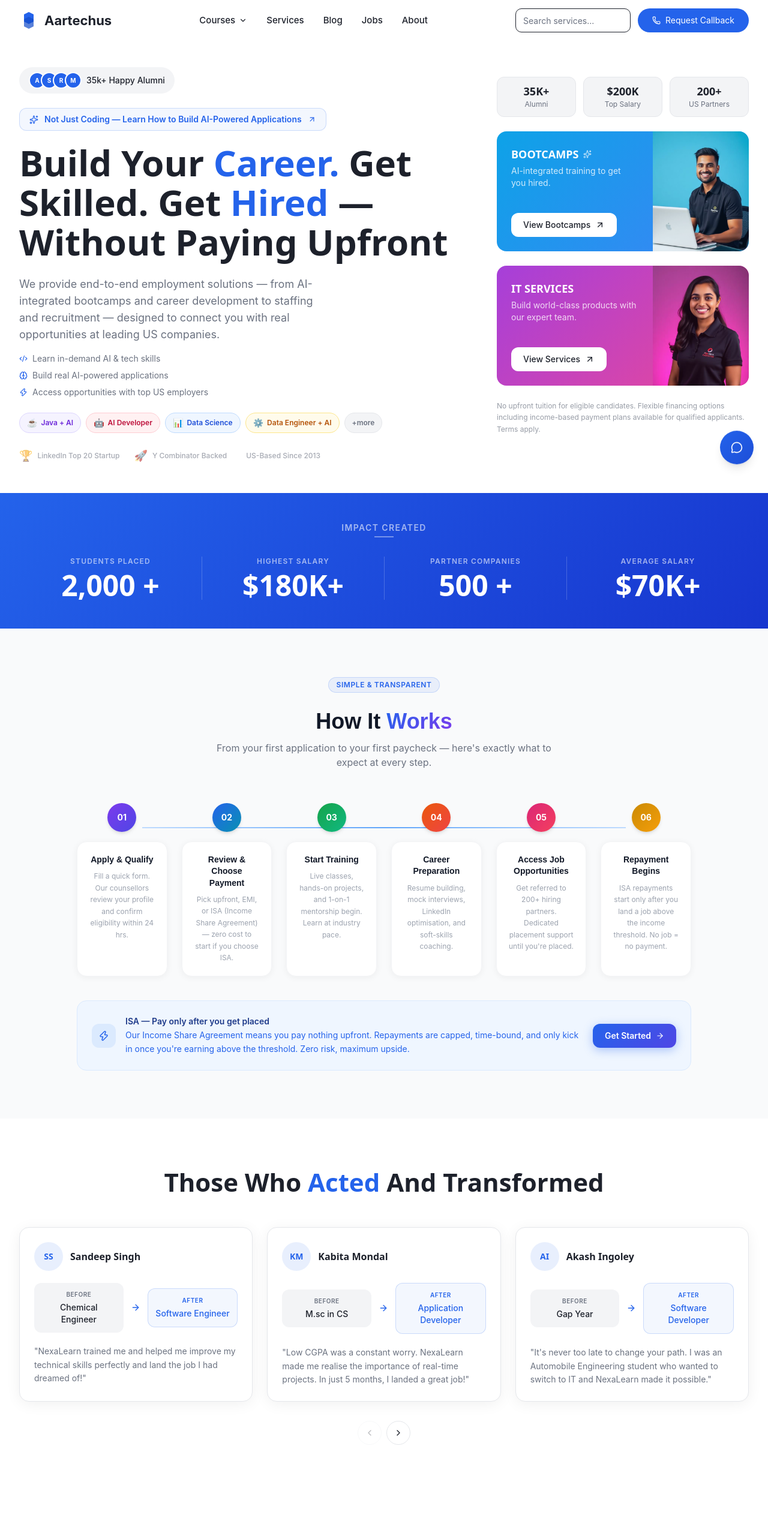
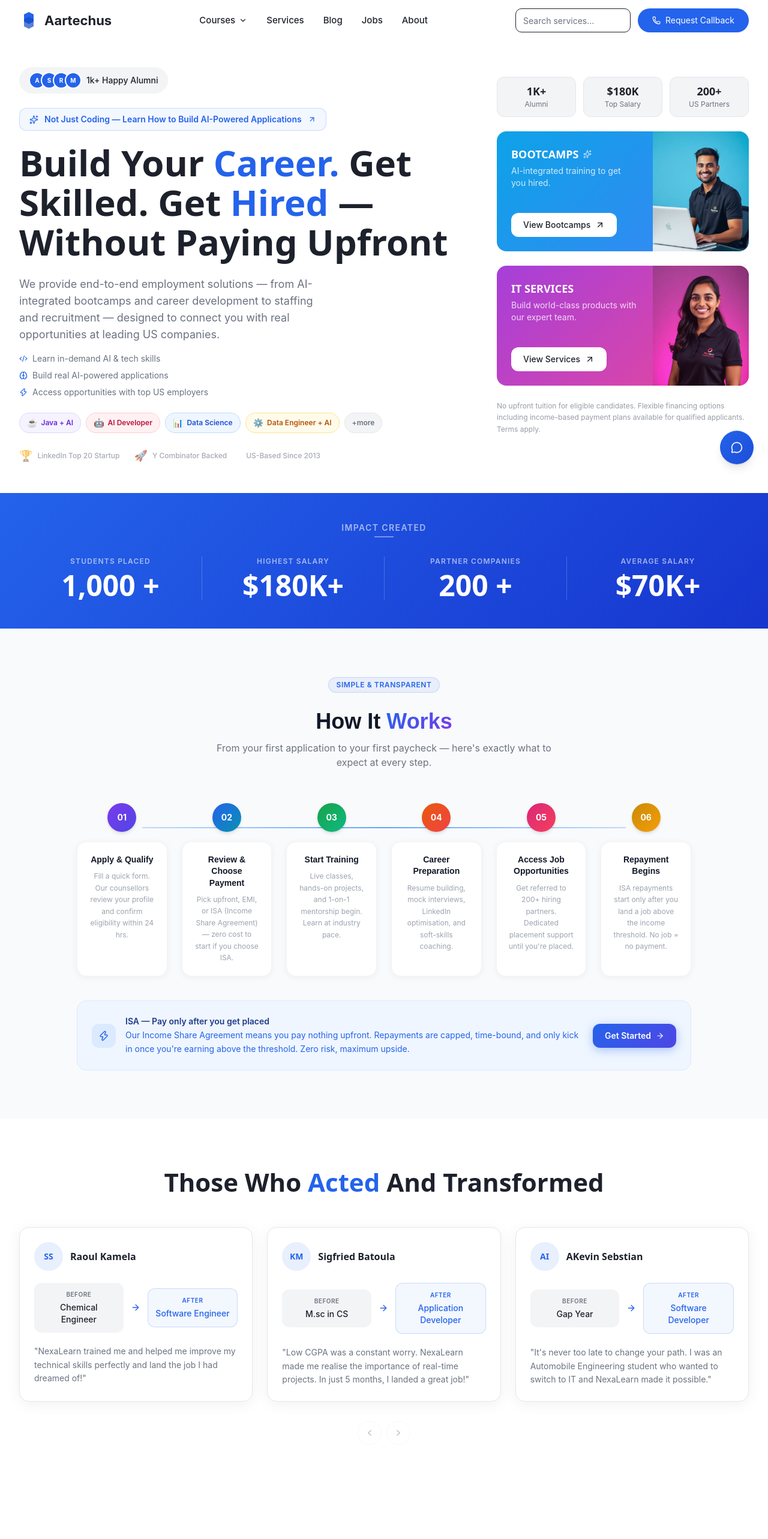
Before and after one commit to rjtbst/aartechus, a Next.js app: page / in a window 1280 px wide. Shown: the top 2566 px of the page at 60% size. Built offline with nearby package versions, Linux system fonts and the light colour scheme.

Commit message:
fix_numbers

```diff
--- a/src/app/about/AboutClient.tsx
+++ b/src/app/about/AboutClient.tsx
@@ -14,7 +14,7 @@ const values = [
   { icon: Target, title: "Outcome-Focused", desc: "We measure success by your career transformation, not just course completion rates." },
   { icon: Heart, title: "Student-First", desc: "Every decision we make is filtered through one question: does this help our students more?" },
   { icon: Lightbulb, title: "Always Innovating", desc: "We continuously update our curriculum and products to stay ahead of industry trends." },
-  { icon: Users, title: "Community-Driven", desc: "35,000+ alumni helping each other grow. Our community is our biggest asset." },
+  { icon: Users, title: "Community-Driven", desc: "1,000+ alumni helping each other grow. Our community is our biggest asset." },
   { icon: Globe, title: "Global Mindset", desc: "We build for US but think globally. 15+ countries, world-class quality." },
   { icon: Zap, title: "Move Fast", desc: "Startups can't afford slow decision-making. We ship, iterate, and improve constantly." },
 ];
@@ -25,8 +25,8 @@ const milestones = [
   { year: "2017", title: "IT Services Launched", desc: "Expanded into premium IT services, delivering software solutions for US startups and enterprises." },
   { year: "2019", title: "Y Combinator Backed", desc: "Backed by Y Combinator. Scaled operations nationally with remote-first delivery across the US." },
   { year: "2021", title: "Gen AI Curriculum", desc: "Launched the first Gen AI integrated Full Stack and Data Science bootcamps in the US market." },
-  { year: "2023", title: "1,000+ Alumni", desc: "Crossed 1,000 alumni placed at companies like Amazon, Google, Microsoft, Salesforce, and Netflix." },
-  { year: "2025", title: "3,500+ Alumni", desc: "300+ IT projects delivered. 100+ US hiring partners. 15+ countries served." },
+  { year: "2023", title: "500+ Alumni", desc: "Crossed 1,000 alumni placed at companies like Amazon, Google, Microsoft, Salesforce, and Netflix." },
+  { year: "2025", title: "1,000+ Alumni", desc: "300+ IT projects delivered. 100+ US hiring partners. 15+ countries served." },
 ];
 
 export default function AboutClient() {
@@ -65,7 +65,7 @@ export default function AboutClient() {
             <motion.div initial={{ opacity: 0, x: 30 }} animate={{ opacity: 1, x: 0 }} transition={{ delay: 0.2 }}
               className="grid grid-cols-2 gap-4">
               {[
-                { value: "35K+", label: "Students Trained", icon: Users, color: "linear-gradient(135deg,#7c3aed,#4f46e5)" },
+                { value: "1K+", label: "Students Trained", icon: Users, color: "linear-gradient(135deg,#7c3aed,#4f46e5)" },
                 { value: "500+", label: "IT Projects", icon: Award, color: "linear-gradient(135deg,#ea580c,#ef4444)" },
                 { value: "200+", label: "Hiring Partners", icon: TrendingUp, color: "linear-gradient(135deg,#16a34a,#10b981)" },
                 { value: "15+", label: "Countries", icon: Globe, color: "linear-gradient(135deg,#2563eb,#0891b2)" },
--- a/src/app/contact/ContactClient.tsx
+++ b/src/app/contact/ContactClient.tsx
@@ -132,7 +132,7 @@ export default function ContactClient() {
                     </div>
                     <div>
                       <div className="text-xs text-gray-500 mb-0.5">Phone</div>
-                      <div className="text-black text-sm font-medium">+1 307 998 3803</div>
+                      <div className="text-black text-sm font-medium"> 307-384-7833</div>
                     </div>
                   </a>
                   <div className="flex items-start gap-3">
--- a/src/app/courses/CoursesPageClient.tsx
+++ b/src/app/courses/CoursesPageClient.tsx
@@ -74,8 +74,8 @@ export default function CoursesPageClient() {
             {/* Stats */}
             <div className="flex flex-wrap justify-center gap-6 text-sm">
               {[
-                { label: "35,000+ Students", color: "text-violet-600" },
-                { label: "$200K Highest Package", color: "text-orange-600" },
+                { label: "1,000+ Students", color: "text-violet-600" },
+                { label: "$180K Highest Package", color: "text-orange-600" },
                 { label: "200+ Hiring Partners", color: "text-green-600" },
                 { label: "4.9★ Average Rating", color: "text-amber-500" },
               ].map((s) => (
--- a/src/app/courses/ai-developer-bootcamp/page.tsx
+++ b/src/app/courses/ai-developer-bootcamp/page.tsx
@@ -4,7 +4,7 @@ import type { CourseDetail } from "@/components/ui/CourseDetailPage";
 
 export const metadata: Metadata = {
   title: "AI Developer Bootcamp — Advanced GenAI & LLM Specialization",
-  description: "Become a specialist in LLMs, RAG, AI Agents, and Generative AI. Build production-grade AI applications. Salary range $160K–$200K+.",
+  description: "Become a specialist in LLMs, RAG, AI Agents, and Generative AI. Build production-grade AI applications. Salary range $100K–$180K+.",
 };
 
 const course: CourseDetail = {
@@ -97,9 +97,9 @@ const course: CourseDetail = {
     { name: "Aisha Patel", company: "Google DeepMind", role: "ML Research Engineer", exp: "9 years" },
   ],
   placementStats: [
-    { label: "Avg Salary Range", value: "$160K–$200K+", color: "text-green-400" },
+    { label: "Avg Salary Range", value: "$120K–$180K+", color: "text-green-400" },
     { label: "Top Employers", value: "OpenAI, Google", color: "text-purple-400" },
-    { label: "Highest Offer", value: "$200K+", color: "text-orange-400" },
+    { label: "Highest Offer", value: "$180K+", color: "text-orange-400" },
     { label: "Students Placed", value: "2.1K+", color: "text-blue-400" },
   ],
   faqs: [
--- a/src/app/courses/java-developer-ai/page.tsx
+++ b/src/app/courses/java-developer-ai/page.tsx
@@ -100,7 +100,7 @@ const course: CourseDetail = {
     { label: "Avg Salary Range", value: "$140K–$180K", color: "text-green-400" },
     { label: "Top Employers", value: "Google, Amazon", color: "text-purple-400" },
     { label: "Highest Offer", value: "$180K", color: "text-orange-400" },
-    { label: "Students Placed", value: "9.5K+", color: "text-blue-400" },
+    { label: "Students Placed", value: "1K+", color: "text-blue-400" },
   ],
   faqs: [
     { q: "Do I need prior Java experience?", a: "No — we start from the very basics of Java and build up to advanced enterprise and AI topics. Beginners are welcome." },
--- a/src/app/jobs/JobsClient.tsx
+++ b/src/app/jobs/JobsClient.tsx
@@ -9,7 +9,7 @@ const jobs = [
   { id: 2, company: "Salesforce", role: "Software Engineer", location: "San Francisco, CA", type: "Full Time", package: "$130K–$165K", deadline: "Apr 22, 2026", skills: ["Java", "SQL", "Agile"], mode: "Hybrid", seats: 80 },
   { id: 3, company: "Microsoft", role: "Full Stack Developer", location: "Redmond, WA", type: "Full Time", package: "$135K–$170K", deadline: "Apr 25, 2026", skills: ["React", "Node.js", "Azure"], mode: "Hybrid", seats: 60 },
   { id: 4, company: "Stripe", role: "Data Analyst", location: "New York, NY", type: "Full Time", package: "$110K–$145K", deadline: "Apr 28, 2026", skills: ["Python", "SQL", "Tableau"], mode: "Remote", seats: 25 },
-  { id: 5, company: "Netflix", role: "ML Engineer", location: "Los Angeles, CA", type: "Full Time", package: "$150K–$200K", deadline: "May 2, 2026", skills: ["Python", "TensorFlow", "Spark"], mode: "Hybrid", seats: 30 },
+  { id: 5, company: "Netflix", role: "ML Engineer", location: "Los Angeles, CA", type: "Full Time", package: "$130K–$180K", deadline: "May 2, 2026", skills: ["Python", "TensorFlow", "Spark"], mode: "Hybrid", seats: 30 },
   { id: 6, company: "Cloudflare", role: "React Developer", location: "Austin, TX", type: "Full Time", package: "$120K–$155K", deadline: "May 5, 2026", skills: ["React", "TypeScript", "GraphQL"], mode: "Remote", seats: 40 },
   { id: 7, company: "Palantir", role: "Data Science Associate", location: "Denver, CO", type: "Full Time", package: "$130K–$160K", deadline: "May 8, 2026", skills: ["Python", "ML", "Statistics"], mode: "Hybrid", seats: 20 },
   { id: 8, company: "Uber", role: "Backend Engineer", location: "Chicago, IL", type: "Full Time", package: "$140K–$175K", deadline: "May 12, 2026", skills: ["Java", "Spring Boot", "Microservices"], mode: "Hybrid", seats: 35 },
@@ -70,7 +70,7 @@ export default function JobsClient() {
               {[
                 { v: "60+", l: "Drives/month", c: "text-violet-600" },
                 { v: "200+", l: "US partner companies", c: "text-green-600" },
-                { v: "$200K+", l: "Highest offer", c: "text-orange-600" },
+                { v: "$180K+", l: "Highest offer", c: "text-orange-600" },
                 { v: "100% Free", l: "For all candidates", c: "text-blue-600" },
               ].map((s) => (
                 <span key={s.l} className="flex items-center gap-1">
--- a/src/app/page.js
+++ b/src/app/page.js
@@ -55,7 +55,7 @@ const Hero = () => (
                 <div key={i} className="w-7 h-7 rounded-full bg-primary text-primary-foreground flex items-center justify-center text-[10px] font-bold border-2 border-background">{l}</div>
               ))}
             </div>
-            <span className="text-sm font-medium text-foreground">35k+ Happy Alumni</span>
+            <span className="text-sm font-medium text-foreground">1k+ Happy Alumni</span>
           </motion.div>
 
           {/* ── AI banner ── */}
@@ -197,8 +197,8 @@ const Hero = () => (
             className="grid grid-cols-3 gap-3"
           >
             {[
-              { value: "35K+", label: "Alumni" },
-              { value: "$200K", label: "Top Salary" },
+              { value: "1K+", label: "Alumni" },
+              { value: "$180K", label: "Top Salary" },
               { value: "200+", label: "US Partners" },
             ].map((s, i) => (
               <motion.div
@@ -327,9 +327,9 @@ const ImpactStats = () => (
       </motion.p>
       <div className="w-8 h-[2px] bg-primary-foreground/40 mx-auto mb-8" />
       <div className="grid grid-cols-2 md:grid-cols-4 gap-6 md:gap-0 md:divide-x md:divide-primary-foreground/20">
-       <RollingCounter end={2000} suffix=" +" label="Students Placed" />
+       <RollingCounter end={1000} suffix=" +" label="Students Placed" />
 <RollingCounter end={180} prefix="$" suffix="K+" label="Highest Salary" />
-<RollingCounter end={500} suffix=" +" label="Partner Companies" />
+<RollingCounter end={200} suffix=" +" label="Partner Companies" />
 <RollingCounter end={70} prefix="$" suffix="K+" label="Average Salary" />
       </div>
     </div>
@@ -340,12 +340,12 @@ const ImpactStats = () => (
 
 /* ═══════════════════════ TESTIMONIALS (Before/After) ═══════════════════════ */
 const testimonials = [
-  { name: "Sandeep Singh", before: "Chemical Engineer", after: "Software Engineer", quote: "NexaLearn trained me and helped me improve my technical skills perfectly and land the job I had dreamed of!", avatar: "SS" },
-  { name: "Kabita Mondal", before: "M.sc in CS", after: "Application Developer", quote: "Low CGPA was a constant worry. NexaLearn made me realise the importance of real-time projects. In just 5 months, I landed a great job!", avatar: "KM" },
-  { name: "Akash Ingoley", before: "Gap Year", after: "Software Developer", quote: "It's never too late to change your path. I was an Automobile Engineering student who wanted to switch to IT and NexaLearn made it possible.", avatar: "AI" },
-  { name: "Pradyot Verma", before: "Mechanical Engineer", after: "Software Developer", quote: "As a mechanical engineer, I used to think it was impossible to land a tech role. But then NexaLearn happened!", avatar: "PV" },
-  { name: "Namrata Rathore", before: "Biotech Engineering", after: "Software Developer", quote: "Coming from a Biotech background, NexaLearn helped me learn Data Structures and got me placed with a reputed company.", avatar: "NR" },
-  { name: "Meenakshi G", before: "Btech CSE", after: "Software Engineer", quote: "The live classes, daily assignments & doubt sessions made sure everything was crystal clear. The mock interviews are excellent preparation.", avatar: "MG" },
+  { name: "Raoul Kamela", before: "Chemical Engineer", after: "Software Engineer", quote: "NexaLearn trained me and helped me improve my technical skills perfectly and land the job I had dreamed of!", avatar: "SS" },
+  { name: "Sigfried Batoula", before: "M.sc in CS", after: "Application Developer", quote: "Low CGPA was a constant worry. NexaLearn made me realise the importance of real-time projects. In just 5 months, I landed a great job!", avatar: "KM" },
+  { name: "AKevin Sebstian", before: "Gap Year", after: "Software Developer", quote: "It's never too late to change your path. I was an Automobile Engineering student who wanted to switch to IT and NexaLearn made it possible.", avatar: "AI" },
+  // { name: "Pradyot Verma", before: "Mechanical Engineer", after: "Software Developer", quote: "As a mechanical engineer, I used to think it was impossible to land a tech role. But then NexaLearn happened!", avatar: "PV" },
+  // { name: "Namrata Rathore", before: "Biotech Engineering", after: "Software Developer", quote: "Coming from a Biotech background, NexaLearn helped me learn Data Structures and got me placed with a reputed company.", avatar: "NR" },
+  // { name: "Meenakshi G", before: "Btech CSE", after: "Software Engineer", quote: "The live classes, daily assignments & doubt sessions made sure everything was crystal clear. The mock interviews are excellent preparation.", avatar: "MG" },
 ];
 
 const TestimonialSection = () => {
--- a/src/components/Footer.jsx
+++ b/src/components/Footer.jsx
@@ -117,7 +117,7 @@ const Footer = () => (
             </li>
             <li className="flex items-center gap-3 text-sm text-background/70">
               <Phone className="w-4 h-4 text-primary flex-shrink-0" />
-              +1 307 998 3803
+               307-384-7833
             </li>
             <li className="flex items-center gap-3 text-sm text-background/70">
               <span className="text-lg leading-none">💬</span>
--- a/src/components/sections/CTASection.tsx
+++ b/src/components/sections/CTASection.tsx
@@ -111,7 +111,7 @@ export default function CTASection() {
                     </div>
                     <div>
                       <div className="text-xs text-gray-400 mb-0.5">Call us directly</div>
-                      <a href="tel:+13079983803" className="font-semibold text-gray-900 hover:text-blue-600 transition-colors">+1 307 998 3803</a>
+                      <a href="tel:+307-384-7833" className="font-semibold text-gray-900 hover:text-blue-600 transition-colors"> 307-384-7833</a>
                     </div>
                   </div>
                 </motion.div>
--- a/src/components/sections/HeroSection.tsx
+++ b/src/components/sections/HeroSection.tsx
@@ -5,7 +5,7 @@ import Link from "next/link";
 import { ArrowRight, Play, Star, Users, Briefcase, TrendingUp, Sparkles } from "lucide-react";
 
 const slides = [
-  { badge:"35K+ Happy Students", title:"Launch Your", highlight:"Tech Career", sub:"with Expert Training",
+  { badge:"1K+ Happy Students", title:"Launch Your", highlight:"Tech Career", sub:"with Expert Training",
     desc:"Get job-ready with US's most comprehensive coding bootcamps. Live classes, real projects & guaranteed placement support.",
     cta:"Explore Courses", href:"/courses", blob:"rgba(108,58,255,.2)" },
   { badge:"₹30 LPA Highest Package", title:"Master", highlight:"Data Science", sub:"& Artificial Intelligence",
@@ -17,8 +17,8 @@ const slides = [
 ];
 
 const floaters = [
-  { icon:<Users size={16}/>, text:"35K+ Placed",        side:"left" },
-  { icon:<TrendingUp size={16}/>, text:"₹12L Avg CTC",  side:"right" },
+  { icon:<Users size={16}/>, text:"1K+ Placed",        side:"left" },
+  // { icon:<TrendingUp size={16}/>, text:"₹12L Avg CTC",  side:"right" },
   { icon:<Briefcase size={16}/>, text:"200+ Companies",  side:"left" },
 ];
 
--- a/src/components/sections/StatsSection.tsx
+++ b/src/components/sections/StatsSection.tsx
@@ -4,7 +4,7 @@ import { motion, useInView } from "framer-motion";
 import { TrendingUp, Users, Building2, Award, Code2, Globe } from "lucide-react";
 
 const stats = [
-  { value:35000, suffix:"+",    label:"Students Placed",       icon:Users,     gradient:"linear-gradient(135deg,#9333ea,#6c3aff)", desc:"Career transformations" },
+  { value:1000, suffix:"+",    label:"Students Placed",       icon:Users,     gradient:"linear-gradient(135deg,#9333ea,#6c3aff)", desc:"Career transformations" },
   { value:30,    suffix:" LPA", label:"Highest Salary",        icon:TrendingUp, gradient:"linear-gradient(135deg,#ea580c,#ef4444)", desc:"Peak package secured" },
   { value:200,   suffix:"+",    label:"Partner Companies",     icon:Building2,  gradient:"linear-gradient(135deg,#16a34a,#10b981)", desc:"Active hiring partners" },
   { value:12,    suffix:" LPA", label:"Average Salary",        icon:Award,      gradient:"linear-gradient(135deg,#ca8a04,#f59e0b)", desc:"Mean post-completion CTC" },
--- a/src/components/ui/CourseDetailPage.tsx
+++ b/src/components/ui/CourseDetailPage.tsx
@@ -455,7 +455,7 @@ export default function CourseDetailPage({ course }: { course: CourseDetail }) {
                               </div>
                               <div>
                                 <div className="text-[10px] text-gray-400 mb-0.5">Or call us directly</div>
-                                <a href="tel:+13079983803" className="text-sm font-semibold text-gray-900 hover:text-blue-600 transition-colors">+1 307 998 3803</a>
+                                <a href="tel:+ 307-384-7833" className="text-sm font-semibold text-gray-900 hover:text-blue-600 transition-colors"> 307-384-7833</a>
                               </div>
                             </div>
 
```
